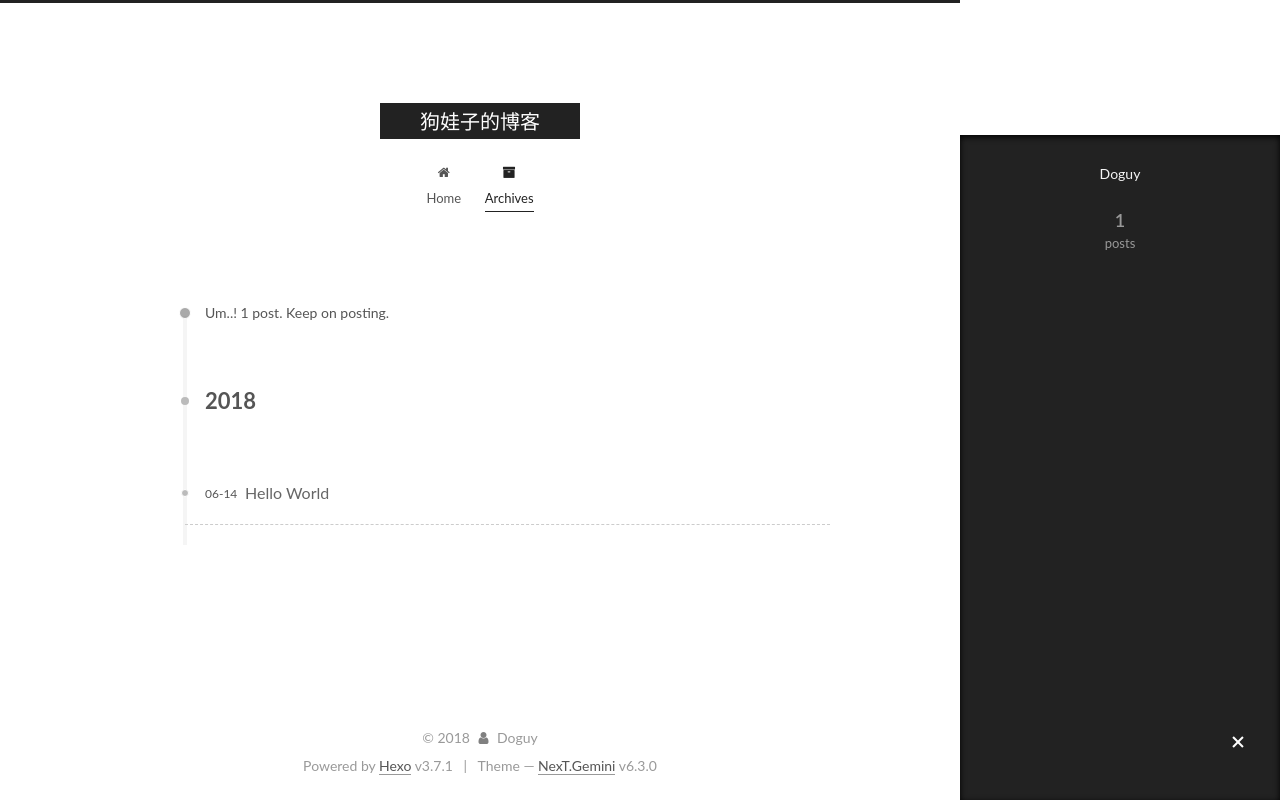
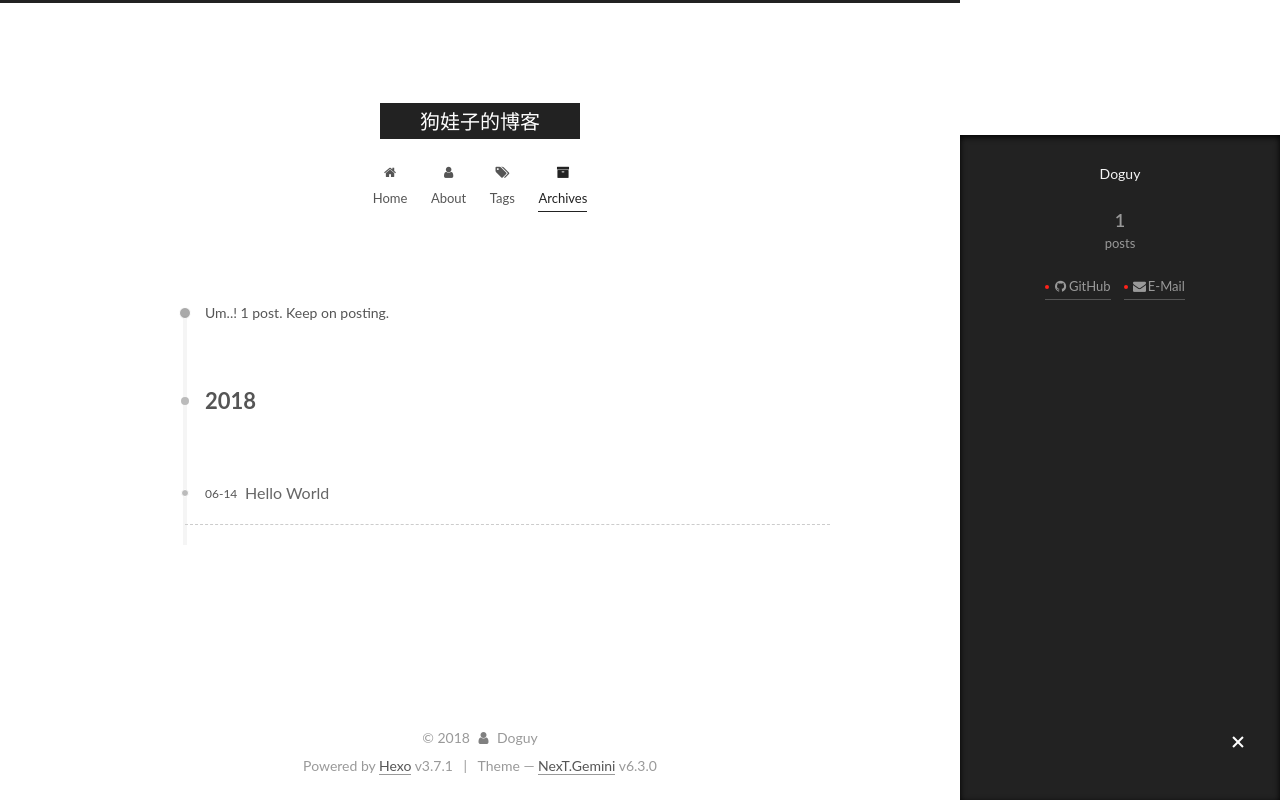
Before and after one commit to assLlj/assLlj.github.io, a plain HTML site: page archives/2018/06/index.html in a window 1280 px wide. Both pictures are taken after a click on the element 1238 px from the left and 743 px from the top of the page. Drawn offline with Linux system fonts and the light colour scheme.

Commit message:
Site updated: 2018-06-14 17:10:02

```diff
--- a/archives/2018/06/index.html
+++ b/archives/2018/06/index.html
@@ -223,6 +223,22 @@
 
 
 
+          <li class="menu-item menu-item-about">
+    <a href="/about/" rel="section">
+      <i class="menu-item-icon fa fa-fw fa-user"></i> <br />About</a>
+  </li>
+
+
+
+
+          <li class="menu-item menu-item-tags">
+    <a href="/tags/" rel="section">
+      <i class="menu-item-icon fa fa-fw fa-tags"></i> <br />Tags</a>
+  </li>
+
+
+
+
           <li class="menu-item menu-item-archives menu-item-active">
     <a href="/archives/" rel="section">
       <i class="menu-item-icon fa fa-fw fa-archive"></i> <br />Archives</a>
@@ -253,6 +269,12 @@
     <main id="main" class="main">
       <div class="main-inner">
         <div class="content-wrap">
+
+
+
+
+
+
 
 
 
@@ -397,6 +419,20 @@
 
 
 
+
+            <div class="links-of-author motion-element">
+
+                <span class="links-of-author-item">
+                  <a href="https://github.com/assLlj" target="_blank" title="GitHub"><i class="fa fa-fw fa-github"></i>GitHub</a>
+
+                </span>
+
+                <span class="links-of-author-item">
+                  <a href="assheadlld@gmail.com" target="_blank" title="E-Mail"><i class="fa fa-fw fa-envelope"></i>E-Mail</a>
+
+                </span>
+
+            </div>
 
 
 
```
Also changed, not shown: 2018/06/14/hello-world/index.html (+30 -0 lines), archives/2018/index.html (+36 -0 lines), archives/index.html (+36 -0 lines), index.html (+30 -0 lines).
